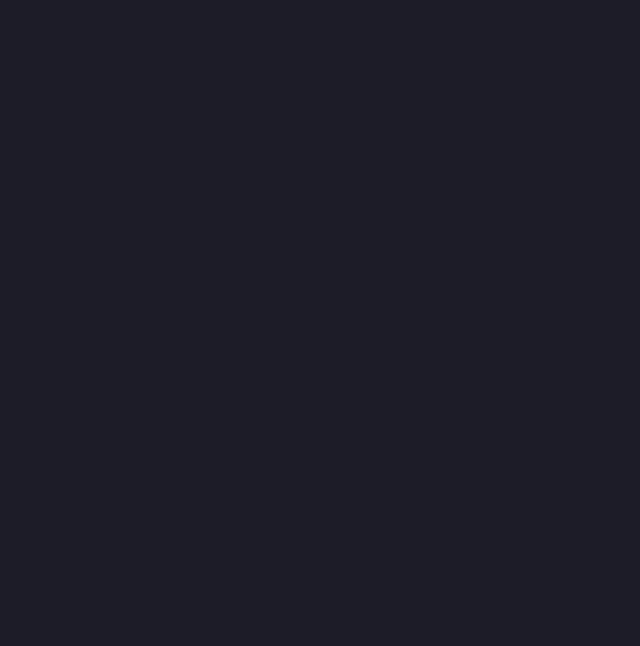
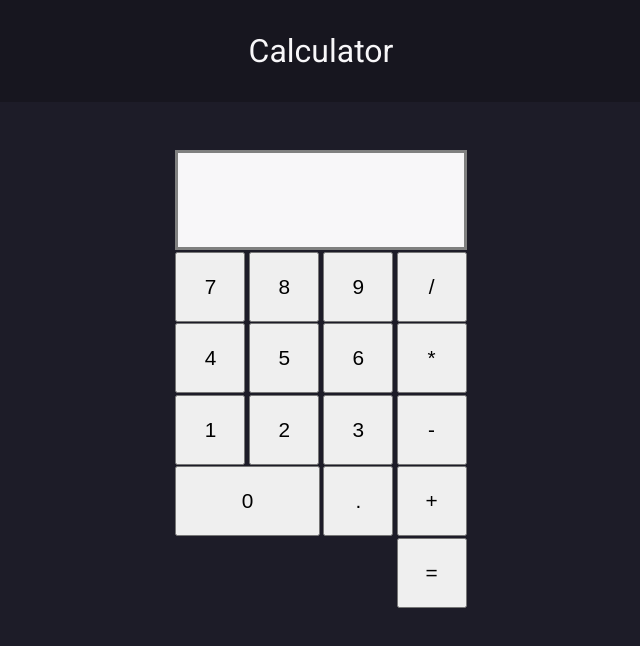
Before and after one commit to ultimessing/JSCalc, a plain HTML site: page index.html in a window 1280 px wide. Shown: the whole page, without its empty margins (319-959 px from the left). Drawn offline with Linux system fonts and the light colour scheme.

Commit message:
add some buttons

```diff
--- a/index.html
+++ b/index.html
@@ -13,6 +13,46 @@
     <title>JSCalc</title>
 </head>
 <body>
+    <div class="mainCont">
+        <nav class="navBar">
+            <p>Calculator</p>
+        </nav>
+        <div class="calcCont">
+            <div class="display">
+
+            </div>
+            <div class="buttons">
+                <div id="firstColumn">
+                    <div id="firstRow">
+                        <button class="calcButton" id="7">7</button>
+                        <button class="calcButton" id="8">8</button>
+                        <button class="calcButton" id="9">9</button>
+                    </div>
+                    <div id="secondRow">
+                        <button class="calcButton" id="4">4</button>
+                        <button class="calcButton" id="5">5</button>
+                        <button class="calcButton" id="6">6</button>
+                    </div>
+                    <div id="thirdRow">
+                        <button class="calcButton" id="1">1</button>
+                        <button class="calcButton" id="2">2</button>
+                        <button class="calcButton" id="3">3</button>
+                    </div>
+                    <div id="fourthRow">
+                        <button class="calcButton" id="zero">0</button>
+                        <button class="calcButton" id="dot">.</button>
+                    </div>
+                </div>
+                <div id="secondColumn">
+                    <button class="calcButtonOper" id="/">/</button>
+                    <button class="calcButtonOper" id="*">*</button>
+                    <button class="calcButtonOper" id="-">-</button>
+                    <button class="calcButtonOper" id="+">+</button>
+                    <button class="calcButtonOper" id="=">=</button>
+                </div>
+            </div>
+        </div>
+    </div>
 
 </body>
 </html>
--- a/styles.css
+++ b/styles.css
@@ -1,6 +1,5 @@
-
 html {
-    font-family: 'Roboto', sans-serif;
+    font-family: "Roboto", sans-serif;
 }
 
 body {
@@ -10,4 +9,73 @@ body {
     /* background-color: #1e1c36; */
     background-color: #1d1c28;
     color: #f8f7f9;
+    margin: 0;
 }
+
+.mainCont {
+    display: flex;
+    flex-direction: column;
+    align-items: center;
+    justify-content: center;
+}
+
+.navBar {
+    font-size: 2em;
+    background-color: #17161f;
+    width: 100%;
+    text-align: center;
+}
+
+.calcCont {
+    display: flex;
+    flex-direction: column;
+    margin-top: 3em;
+    gap:0.1em;
+}
+
+.display {
+    min-height: 100px;
+    background-color: #f8f7f9;
+    border: 3px solid gray;
+    box-sizing: border-box;
+}
+
+.buttons {
+    display: flex;
+    flex-direction: row;
+    gap:0.2em;
+}
+
+#firstColumn {
+    display: flex;
+    flex-direction: column;
+    gap:0.1em;
+}
+
+#secondColumn {
+    display: flex;
+    flex-direction: column;
+    gap:0.1em;
+}
+
+.calcButton {
+    min-width: 70px;
+    min-height: 70px;
+    font-size: 1.3em;
+}
+
+.calcButtonOper {
+    min-width: 70px;
+    min-height: 70px;
+    font-size: 1.3em;
+}
+
+#fourthRow {
+    display:flex;
+    gap:0.1em;
+}
+
+#zero {
+    flex: 1;
+    margin-right: 0.1em;
+}
```
